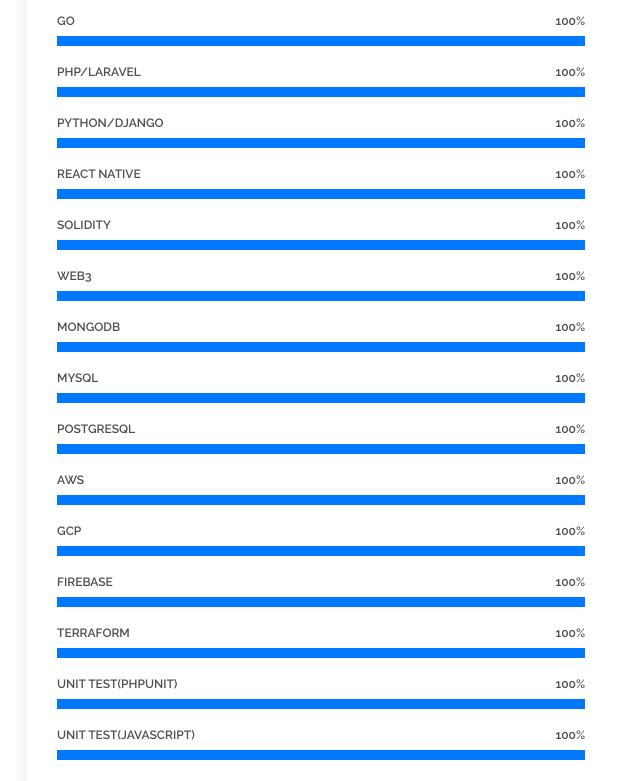
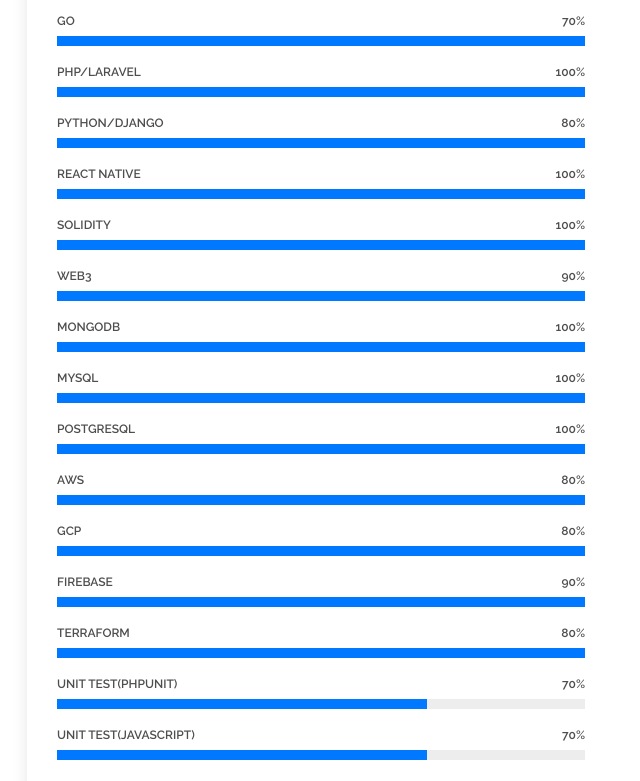
Before and after one commit to volodymyr9090/portfolio, a plain HTML site: page index.html in a window 1280 px wide. Shown: the part 1559-2340 px from the top of the page, without its empty margins (43-683 px from the left). Drawn offline with Linux system fonts and the light colour scheme.

Commit message:
update progress

```diff
--- a/index.html
+++ b/index.html
@@ -159,7 +159,7 @@
 
 
               <div class="progress">
-                <span class="skill"><span>Go</span> <i class="val">100%</i></span>
+                <span class="skill"><span>Go</span> <i class="val">70%</i></span>
                 <div class="progress-bar-wrap">
                   <div class="progress-bar" role="progressbar" aria-valuenow="100" aria-valuemin="0" aria-valuemax="100"></div>
                 </div>
@@ -174,7 +174,7 @@
               </div><!-- End Skills Item -->
 
               <div class="progress">
-                <span class="skill"><span>Python/Django</span> <i class="val">100%</i></span>
+                <span class="skill"><span>Python/Django</span> <i class="val">80%</i></span>
                 <div class="progress-bar-wrap">
                   <div class="progress-bar" role="progressbar" aria-valuenow="100" aria-valuemin="0" aria-valuemax="100"></div>
                 </div>
@@ -197,7 +197,7 @@
 
 
               <div class="progress">
-                <span class="skill"><span>Web3</span> <i class="val">100%</i></span>
+                <span class="skill"><span>Web3</span> <i class="val">90%</i></span>
                 <div class="progress-bar-wrap">
                   <div class="progress-bar" role="progressbar" aria-valuenow="100" aria-valuemin="0" aria-valuemax="100"></div>
                 </div>
@@ -226,7 +226,7 @@
               </div><!-- End Skills Item -->
 
               <div class="progress">
-                <span class="skill"><span>AWS</span> <i class="val">100%</i></span>
+                <span class="skill"><span>AWS</span> <i class="val">80%</i></span>
                 <div class="progress-bar-wrap">
                   <div class="progress-bar" role="progressbar" aria-valuenow="100" aria-valuemin="0" aria-valuemax="100"></div>
                 </div>
@@ -234,38 +234,38 @@
 
 
               <div class="progress">
-                <span class="skill"><span>GCP</span> <i class="val">100%</i></span>
+                <span class="skill"><span>GCP</span> <i class="val">80%</i></span>
                 <div class="progress-bar-wrap">
                   <div class="progress-bar" role="progressbar" aria-valuenow="100" aria-valuemin="0" aria-valuemax="100"></div>
                 </div>
               </div><!-- End Skills Item -->
 
               <div class="progress">
-                <span class="skill"><span>Firebase</span> <i class="val">100%</i></span>
+                <span class="skill"><span>Firebase</span> <i class="val">90%</i></span>
                 <div class="progress-bar-wrap">
                   <div class="progress-bar" role="progressbar" aria-valuenow="100" aria-valuemin="0" aria-valuemax="100"></div>
                 </div>
               </div><!-- End Skills Item -->
 
               <div class="progress">
-                <span class="skill"><span>Terraform</span> <i class="val">100%</i></span>
+                <span class="skill"><span>Terraform</span> <i class="val">80%</i></span>
                 <div class="progress-bar-wrap">
                   <div class="progress-bar" role="progressbar" aria-valuenow="100" aria-valuemin="0" aria-valuemax="100"></div>
                 </div>
               </div><!-- End Skills Item -->
 
               <div class="progress">
-                <span class="skill"><span>Unit Test(PHPUnit)</span> <i class="val">100%</i></span>
+                <span class="skill"><span>Unit Test(PHPUnit)</span> <i class="val">70%</i></span>
                 <div class="progress-bar-wrap">
-                  <div class="progress-bar" role="progressbar" aria-valuenow="100" aria-valuemin="0" aria-valuemax="100"></div>
+                  <div class="progress-bar" role="progressbar" aria-valuenow="70" aria-valuemin="0" aria-valuemax="100"></div>
                 </div>
               </div><!-- End Skills Item -->
 
 
               <div class="progress">
-                <span class="skill"><span>Unit Test(JavaScript)</span> <i class="val">100%</i></span>
+                <span class="skill"><span>Unit Test(JavaScript)</span> <i class="val">70%</i></span>
                 <div class="progress-bar-wrap">
-                  <div class="progress-bar" role="progressbar" aria-valuenow="100" aria-valuemin="0" aria-valuemax="100"></div>
+                  <div class="progress-bar" role="progressbar" aria-valuenow="70" aria-valuemin="0" aria-valuemax="100"></div>
                 </div>
               </div><!-- End Skills Item -->
 
```
